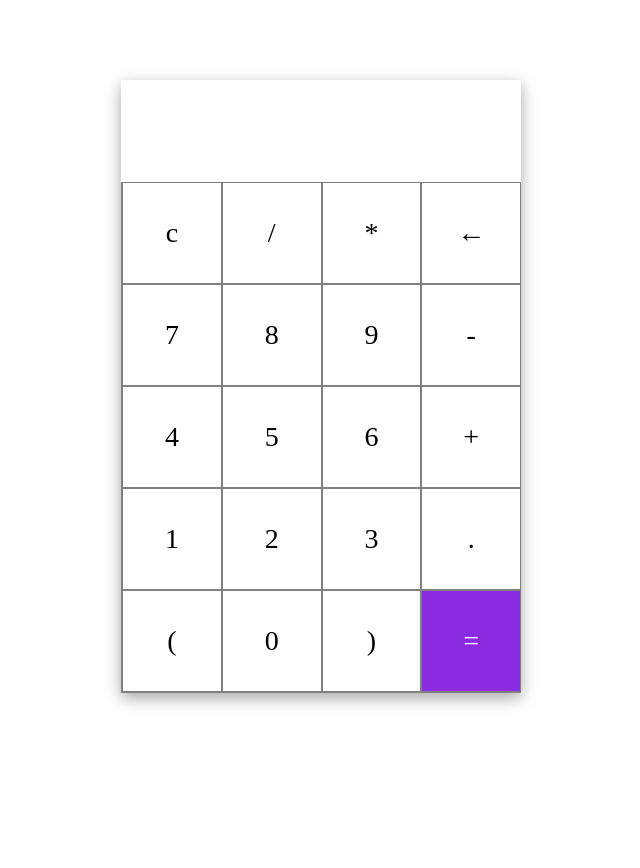
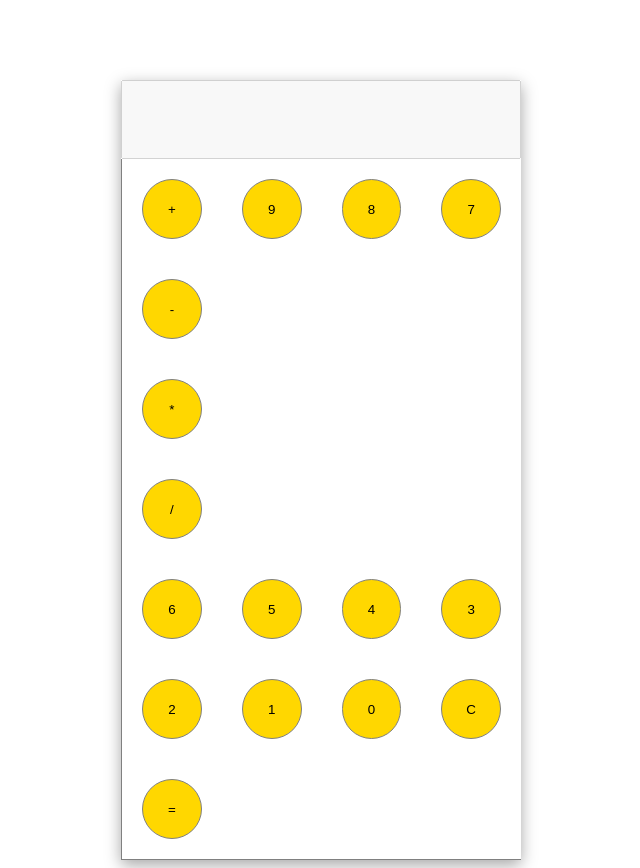
Before and after one commit to rajjohan/calculator, a plain HTML site: page index.html in a window 1280 px wide. Shown: the whole page, without its empty margins (319-959 px from the left). Before the commit the page ends 800 px from the top, so only its background shows below. Drawn offline with Linux system fonts and the light colour scheme.

Commit message:
calculator

```diff
--- a/app.js
+++ b/app.js
@@ -0,0 +1,22 @@
+const button = document.querySelectorAll("button")
+console.log(button, '')
+const input = document.querySelector(".input")
+
+button.forEach(function(button){
+    button.addEventListener('click' ,(calculate))
+}
+)
+
+function calculate (e){
+    const clickvalue = e.target.value;
+    if(clickvalue === '=') {
+        if( clickvalue !== '')
+input.value = eval(input.value)
+
+    }
+    else if (clickvalue === 'C'){
+        input.value =''
+    } else (
+        input.value += clickvalue
+    )
+}
--- a/index.html
+++ b/index.html
@@ -10,32 +10,34 @@
 <body>
     <section>
         <div class="conatiner">
-            <div id="display"></div>
+            <input type="text" class="input" disabled>
             <div class="buttons">
-                <div class="button">c</div>
-                <div class="button">/</div>
-                <div class="button">*</div>
-                <div class="button">&larr;</div>
-                <div class="button">7</div>
-                <div class="button">8</div>
-                <div class="button">9</div>
-                <div class="button">-</div>
-                <div class="button">4</div>
-                <div class="button">5</div>
-                <div class="button">6</div>
-                <div class="button">+</div>
-                <div class="button">1</div>
-                <div class="button">2</div>
-                <div class="button">3</div>
-                <div class="button">.</div>
-                <div class="button">(</div>
-                <div class="button">0</div>
-                <div class="button">)</div>
-                <div id="equal" class="button">=</div>
+                <div class="color">
+                <button value="+">+</button>
+                <button value="-">-</button>
+                <button value="*">*</button>
+                <button value="/">/</button> </div>
+                <button value="9">9</button>
+                <button value="8">8</button>
+                <button value="7">7</button>
+                <button value="6">6</button>
+                <button value="5">5</button>
+                <button value="4">4</button>
+                <button value="3">3</button>
+                <button value="2">2</button>
+                <button value="1">1</button>
+                <button value="0">0</button>
+                <button value="C">C</button>
+                <button value="=" id="equal">=</button>
+
+
+
 
             </div>
         </div>
     </section>
 
+    <script src="app.js"></script>
+
 </body>
 </html>
--- a/style.css
+++ b/style.css
@@ -10,30 +10,31 @@
     padding: 16px 8px;
     font-size: 28px;
 }
+.conatiner input{
+    width: 84%;
+    padding: 30px;
+}
 .buttons{
     display: grid;
     border-bottom: 1px solid gray;
     border-left: 1px solid gray;
     grid-template-columns: 1fr 1fr 1fr 1fr;
 }
-.buttons div{
+button{
+    width: 60%;
+    height: 60px;
+    margin: 20px;
+    border-radius: 30px;
     border-top: 1px solid gray;
     border-right: 1px solid gray;
-
-}
-.button{
     border: 0.5px solid gray;
-    line-height: 100px;
     text-align: center;
-    font-size: 28px;
+    font-size: px;
     cursor: pointer;
 }
-.button:hover{
-    background-color: black;
-    color: white;
-    transition: 0.5s ease-in-out;
+#equal{
+    background-color: gold;
 }
-#equal{
-    background-color: blueviolet;
-    color: white;
+ button{
+    background-color: gold;
 }
```
